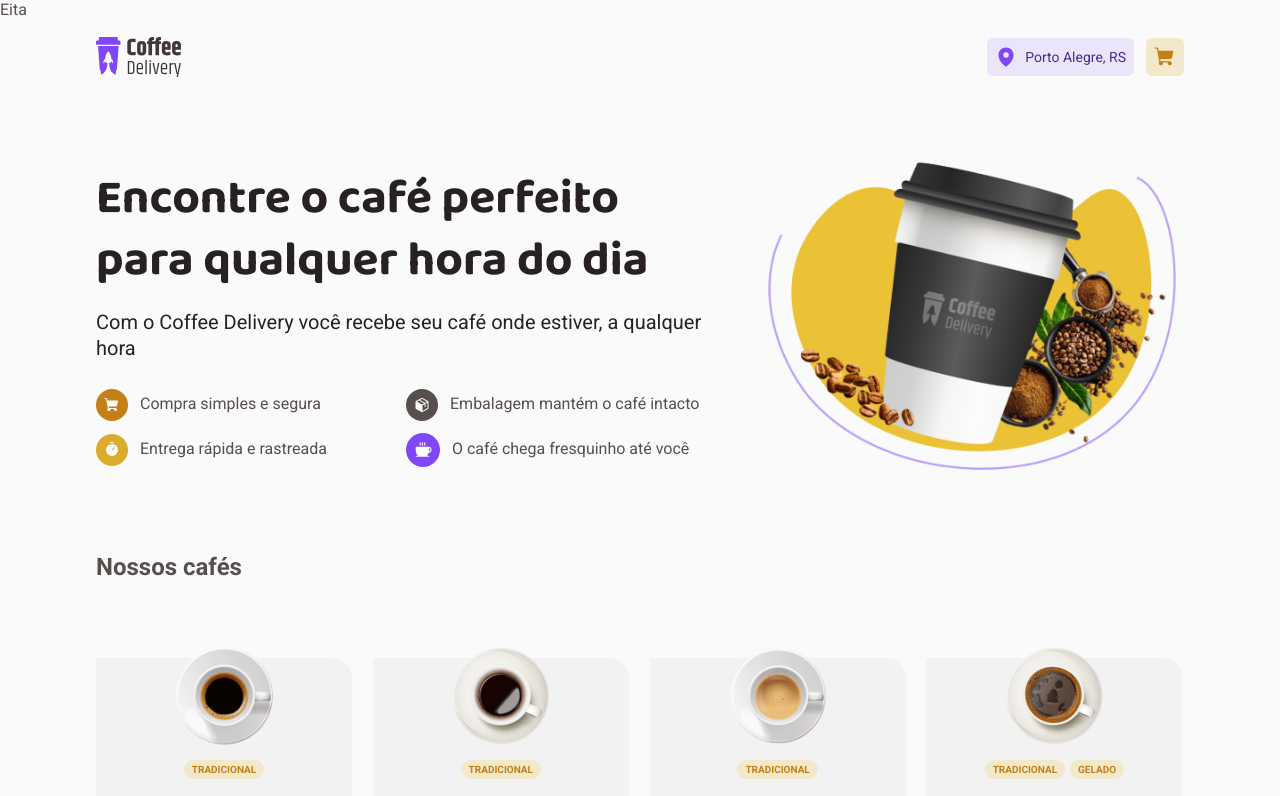
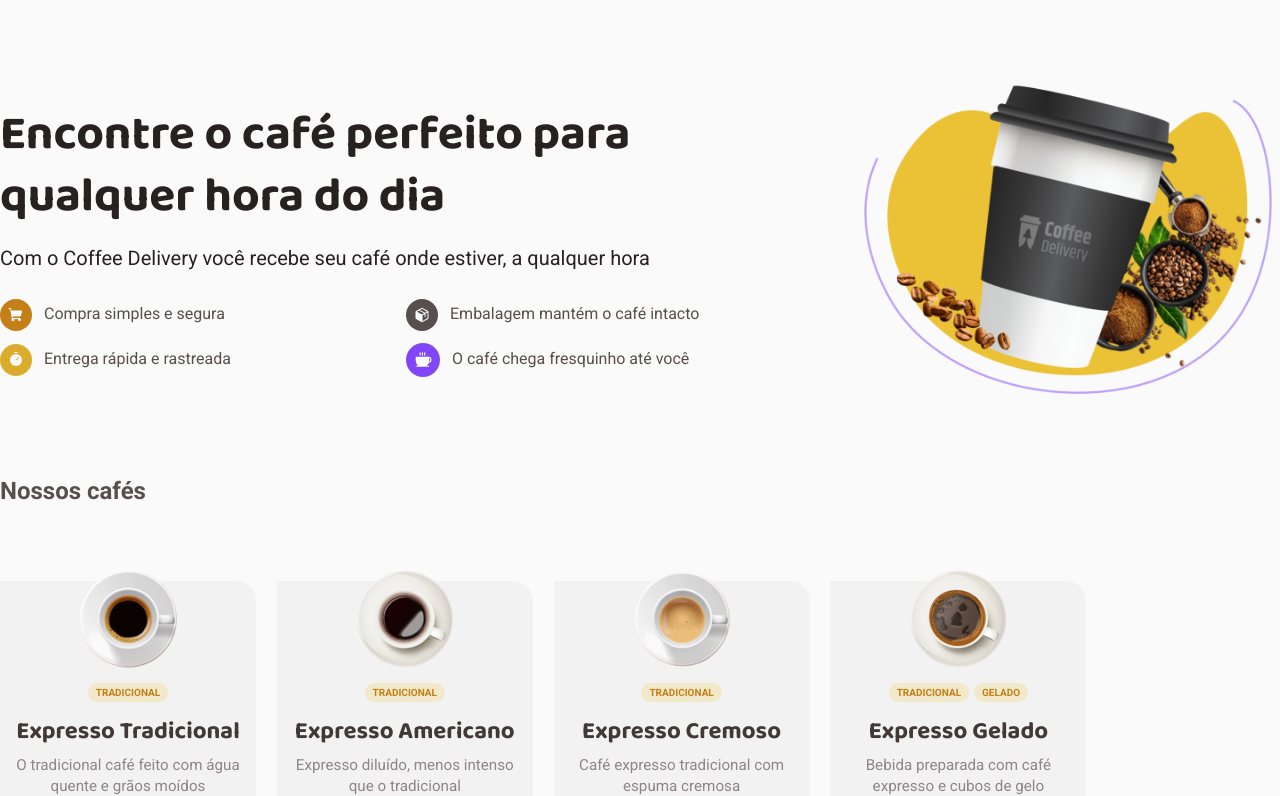
Before and after one commit to GabrielMatoss/CoffeeHouse, a React (Vite) app: page / in a window 1280 px wide. Shown: the top 796 px of the page. Built offline with nearby package versions, Linux system fonts and the light colour scheme.

Commit message:
feat(pages): added the Home component of the application

```diff
--- a/src/pages/Home.tsx
+++ b/src/pages/Home.tsx
@@ -1,5 +1,11 @@
+import { CoffeeList } from "../components/CoffeeList";
+import { CoffeeSlogan } from "../components/CoffeeSlogan";
+
 export function Home () {
     return(
-        <div>Eita</div>
+        <>
+        <CoffeeSlogan />
+        <CoffeeList />
+        </>
     )
 }
```
